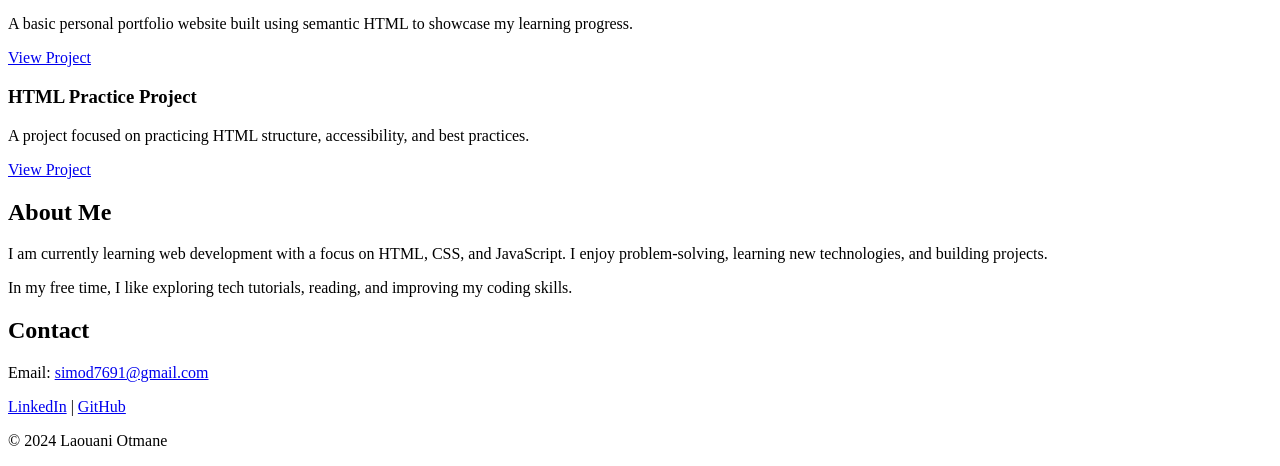
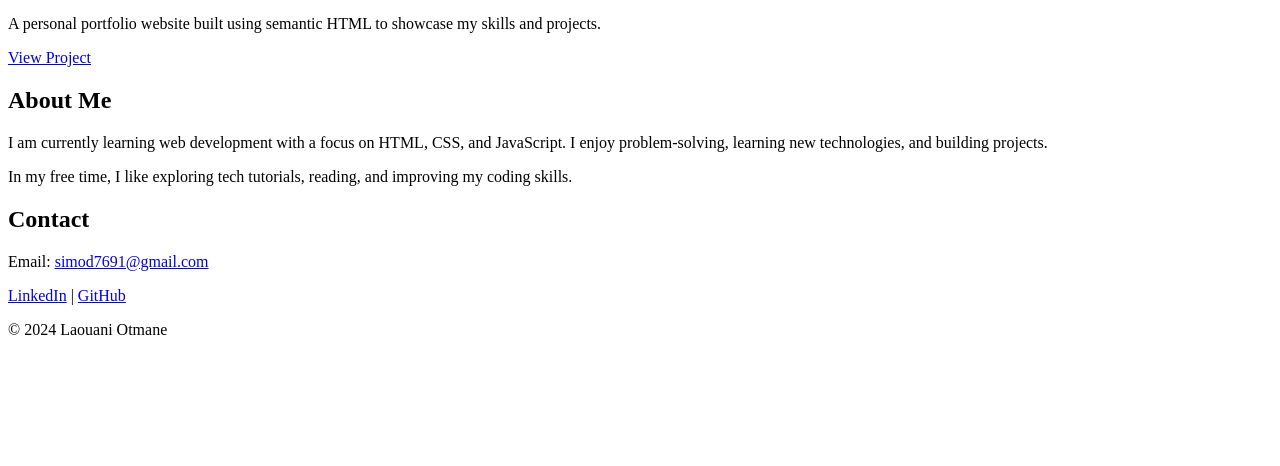
Before and after one commit to simod7691-creator/My_First_Portfolio, a plain HTML site: page html_basic/index.html in a window 1280 px wide. Shown: the part 363-829 px from the top of the page. After the commit the page ends 800 px from the top, so only its background shows below. Drawn offline with Linux system fonts and the light colour scheme.

Commit message:
Update index.html

```diff
--- a/html_basic/index.html
+++ b/html_basic/index.html
@@ -30,28 +30,17 @@
 
 <section id="projects">
     <h2>Projects</h2>
+</section>
 
 <article class="project">
     <h3>My First Portfolio</h3>
     <p>
-            A basic personal portfolio website built using semantic HTML to showcase my learning progress.
+        A personal portfolio website built using semantic HTML to showcase my skills and projects.
     </p>
-        <a href="https://github.com/YOUR_USERNAME/My_First_Portfolio" target="_blank">
+    <a href="https://github.com/simod7691-creator/My_First_Portfolio" target="_blank">
         View Project
     </a>
 </article>
-
-    <article class="project">
-        <h3>HTML Practice Project</h3>
-        <p>
-            A project focused on practicing HTML structure, accessibility, and best practices.
-        </p>
-        <a href="https://github.com/simod7691-creator" target="_blank">
-            View Project
-        </a>
-    </article>
-
-</section>
 
 <section id="about">
     <h2>About Me</h2>
@@ -71,7 +60,7 @@
         <a href="mailto:simod7691@gmail.com">simod7691@gmail.com</a>
     </p>
     <p>
-        <a href="https://www.linkedin.com/in/Laouani-Otmane" target="_blank">LinkedIn</a> |
+        <a href="https://www.linkedin.com/in/laouani-otmane" target="_blank">LinkedIn</a> |
         <a href="https://github.com/simod7691-creator" target="_blank">GitHub</a>
     </p>
 </section>
```
Lines whose indentation alone changed are shown as unchanged.
